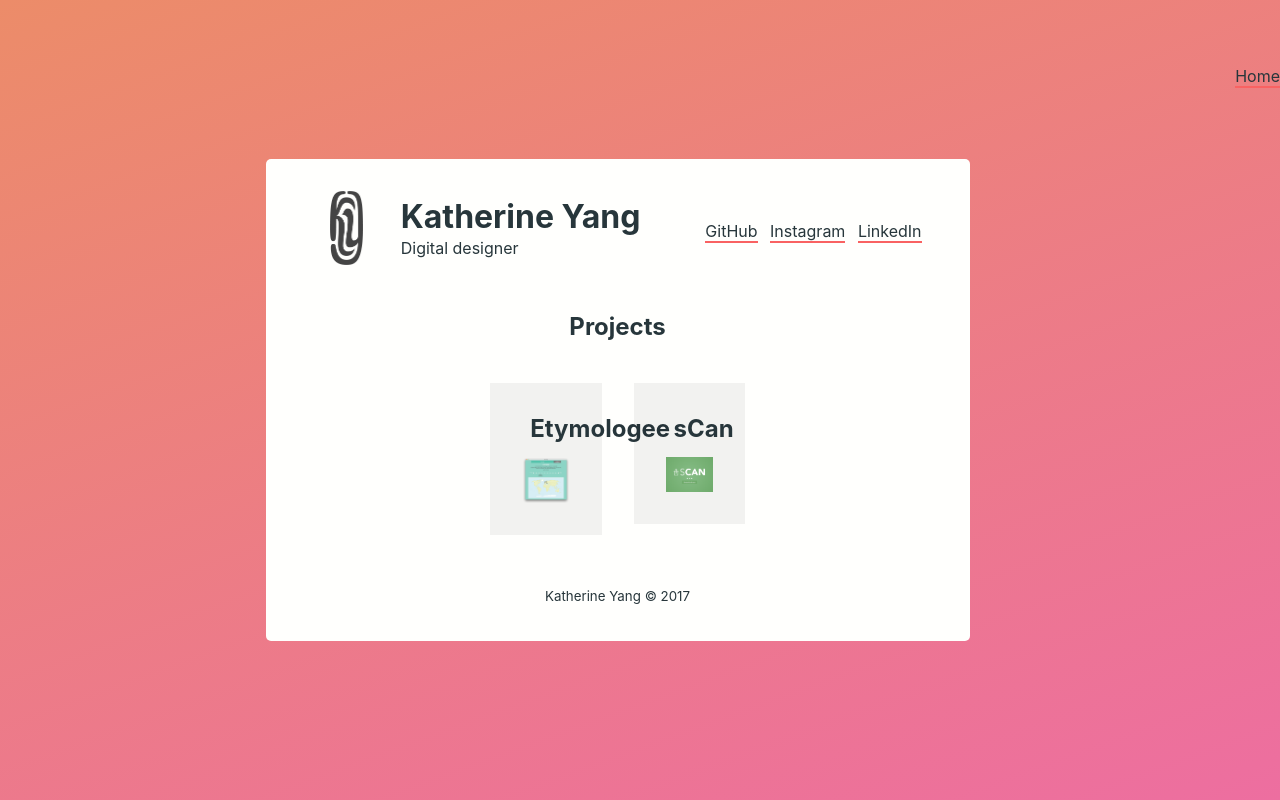
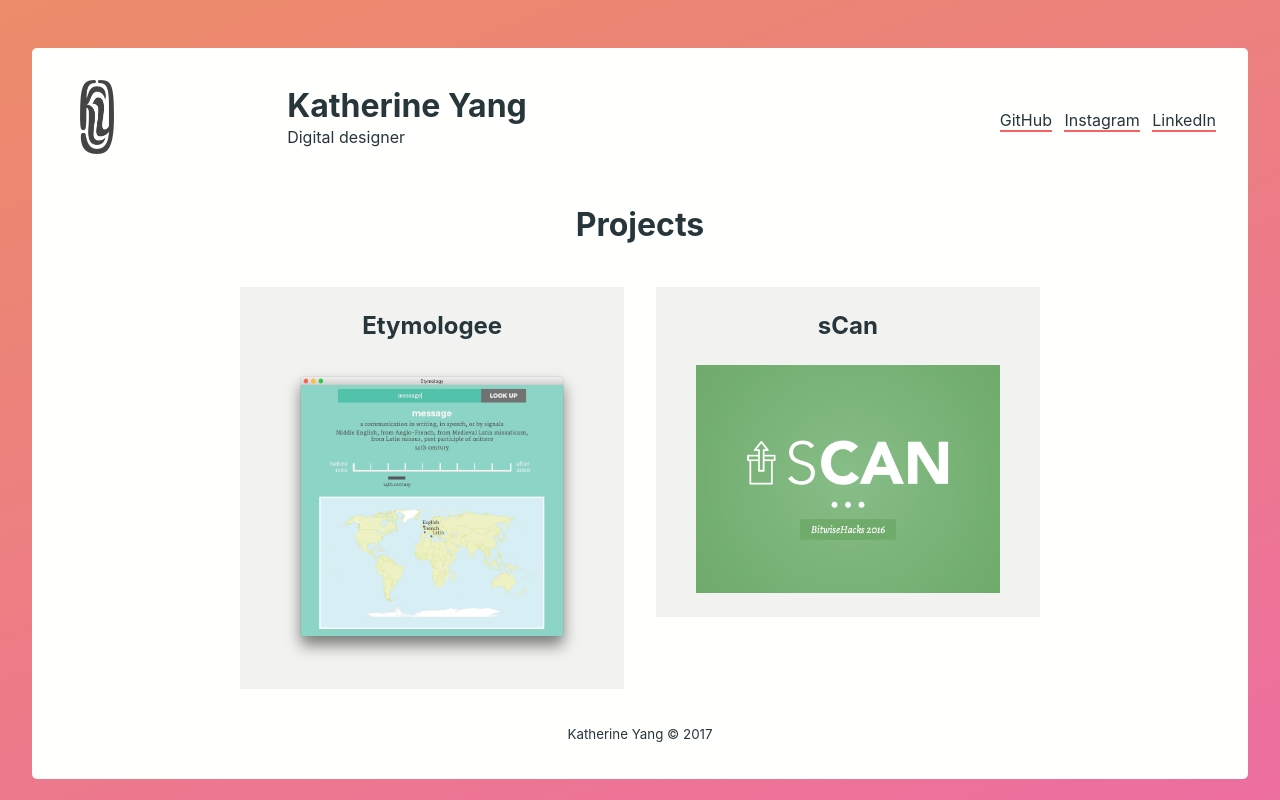
Before and after one commit to kayserifserif/kayserifserif.place, a PHP site: page /projects in a window 1280 px wide. Run offline with PHP 8.4, Linux system fonts and the light colour scheme.

Commit message:
fix: normalise spacing on projects page

```diff
--- a/css/styles.css
+++ b/css/styles.css
@@ -53,14 +53,21 @@ CONTAINER
 	background-color: #FFFFFD;
 	border-radius: 5px;
 	padding: 2em;
+}
+
+.container.card {
 	width: 95%;
 }
 	@media(min-width: 800px) {
-		.container {
-			width:  55%;
+		.container.card {
+			width: 55%;
 			padding: 2em 3em;
 		}
 	}
+
+.container.article {
+	width: 95%;
+}
 
 /****
 HEADER
@@ -126,6 +133,33 @@ header.banner a[href="/"] {
 	}
 
 /****
+PROJECTS
+****/
+
+.projects {
+	display: flex;
+	flex-wrap: wrap;
+	justify-content: center;
+	align-items: start;
+}
+
+.projects a {
+	display: block;
+	width: 33.3%;
+	margin: 1em;
+	border: none;
+	background-color: rgba(0,0,0,0.05);
+}
+
+.project figcaption {
+	text-align: center;
+}
+
+.project img {
+	width: 100%;
+}
+
+/****
 MAIN
 ****/
 
@@ -137,9 +171,9 @@ main {
 
 article {
 	width: 100%;
-	margin: auto;
+	margin: 1em auto;
 }
-	@media(min-width: 860px) {
+	@media(min-width: 580px) {
 		article {
 			width: 70%;
 		}
@@ -150,7 +184,7 @@ article {
 		}
 	}
 
-article header {
+article .intro {
 	padding: 1em;
 	border: 1px solid currentColor;
 }
@@ -169,45 +203,6 @@ article figcaption {
 	text-align: center;
 	font-size: 0.8em;
 	font-style: italic;
-}
-
-.projects {
-	list-style-type: none;
-	padding: 0;
-	display: flex;
-	flex-wrap: wrap;
-	justify-content: center;
-}
-
-.projects li {
-	width: 33.3%;
-	margin: 1em;
-}
-
-.projects a {
-	display: block;
-	padding: 0 2em;
-	border-bottom: none;
-	background-color: rgba(0,0,0,0.05);
-}
-
-.project {
-	margin: 0;
-	padding-bottom: 1.5em;
-}
-
-.project figcaption {
-	font-size: 1em;
-	font-style: normal;
-	background: none;
-}
-
-.project figcaption h2 {
-	margin-bottom: 0;
-}
-
-.project img {
-	margin: 0 auto;
 }
 
 .details {
--- a/projects/index.html
+++ b/projects/index.html
@@ -30,28 +30,24 @@
 
 		<main role="main">
 
-			<article>
+			<!-- <article> -->
 
 				<h1 class="details">Projects</h1>
 
-				<ul class="projects">
-					<li>
-						<a href="/etymologee" title="Etymologee">
-							<figure class="project">
+				<div class="projects">
+					<a href="/etymologee" title="Etymologee" class="project">
+						<figure>
 							<figcaption><h2>Etymologee</h2></figcaption>
 							<img src="/img/etymologee/etymologee.png" alt="sCan" title="Etymologee">
 						</figure>
 					</a>
-					</li>
-					<li>
-						<a href="/sCan" title="sCan">
-							<figure class="project">
+					<a href="/sCan" title="sCan" class="project">
+						<figure>
 							<figcaption><h2>sCan</h2></figcaption>
 							<img src="/img/sCan/sCan.png" alt="sCan" title="sCan">
 						</figure>
 					</a>
-					</li>
-				</ul>
+				</div>
 
 		</main>
 
@@ -61,10 +57,6 @@
 
 	</div>
 
-	<div class="nav nav-left">
-		<a href="/" title="Home">Home</a>
-	</div>
-
 	<!-- SCRIPTS -->
 	<script src="/js/pace.min.js"></script>
 </body>
```
Lines whose indentation alone changed are shown as unchanged.
